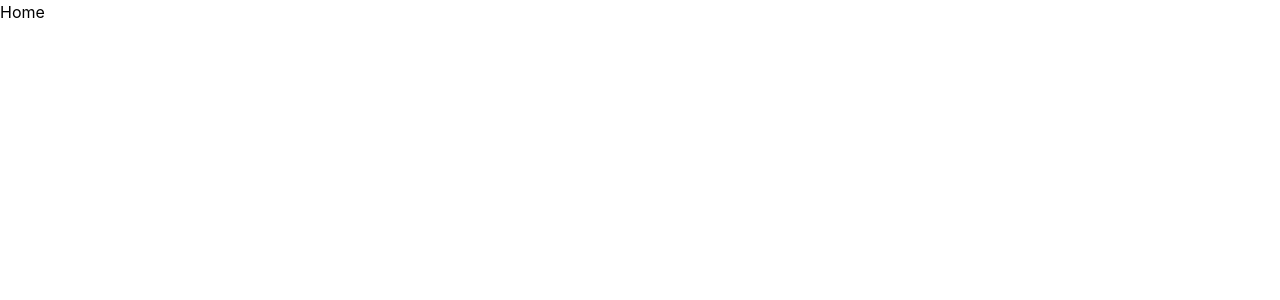
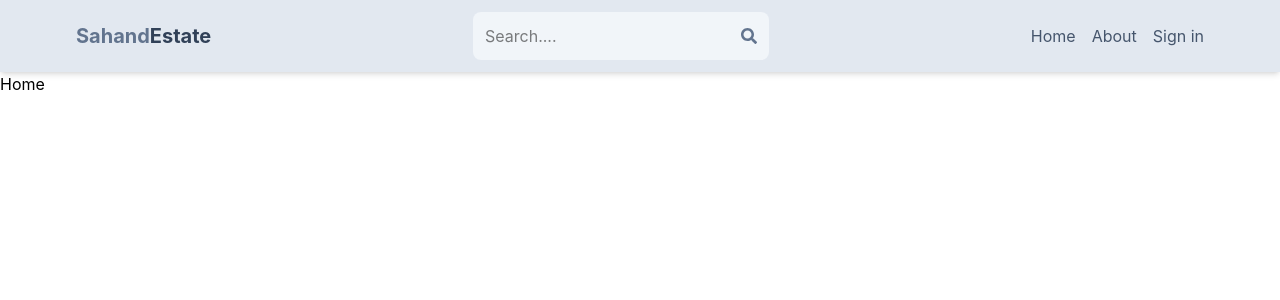
Before and after one commit to mfaisal909/mernstack1, a React (Vite) app: page / in a window 1280 px wide. Shown: the top 300 px of the page. Built offline with nearby package versions, Linux system fonts and the light colour scheme.

Commit message:
create a header components

```diff
--- a/package.json
+++ b/package.json
@@ -13,6 +13,7 @@
     "@tailwindcss/vite": "^4.2.1",
     "react": "^19.2.0",
     "react-dom": "^19.2.0",
+    "react-icons": "^5.5.0",
     "react-router-dom": "^7.13.1",
     "tailwindcss": "^4.2.1"
   },
--- a/src/App.jsx
+++ b/src/App.jsx
@@ -5,9 +5,11 @@
 import SignUp from './pages/SignUp'
 import About from './pages/About'
 import Home from './pages/Home'
+import Header from './components/Header'
 
 function App() {
     return <BrowserRouter>
+    <Header/>
   <Routes>
     <Route path="/" element={<Home/>}/>
     <Route path="/profile" element={<Profile/>}/>
--- /dev/null
+++ b/src/components/Header.jsx
@@ -0,0 +1,32 @@
+import { FaSearch } from 'react-icons/fa';
+import { Link } from 'react-router-dom';
+export default function Header() {
+  return (
+    <header className='bg-slate-200 shadow-md'>
+        <div className='flex justify-between items-center max-w-6xl mx-auto p-3'>
+            <Link to="/">
+         <h1 className="font-bold text-sm sm:text-xl flex flex-wrap">
+            <span className="text-slate-500">Sahand</span>
+            <span className="text-slate-700">Estate</span>
+        </h1>
+        </Link>
+          <form className="bg-slate-100 p-3 rounded-lg flex items-center">
+            <input type="text" placeholder="Search...."
+            className="bg-transparent focus:outline-none w-24 sm:w-64"/>
+                        <FaSearch className='text-slate-500'/>
+            </form>
+            <ul className='flex gap-4'>
+            <Link to="/">
+            <li className='hidden sm:inline text-slate-600 hover:underline'>Home</li>
+            </Link>
+            <Link to="/about">
+            <li className='hidden sm:inline text-slate-600 hover:underline'>About</li>
+            </Link>
+            <Link to="/sign-in">
+            <li className='hidden sm:inline text-slate-600 hover:underline'>Sign in</li>
+            </Link>
+            </ul>
+            </div>
+    </header>
+  )
+}
```
Also changed, not shown: 1 other file (tests, documents, lock files or other folders).
